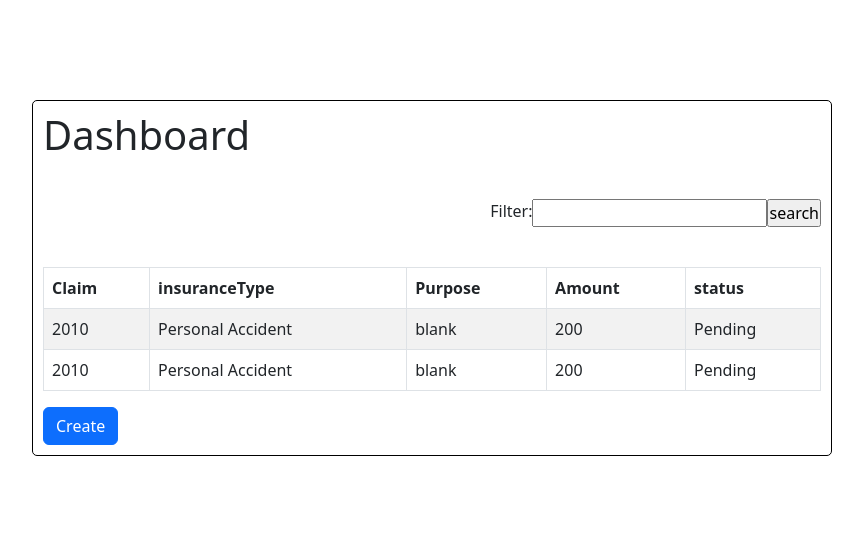
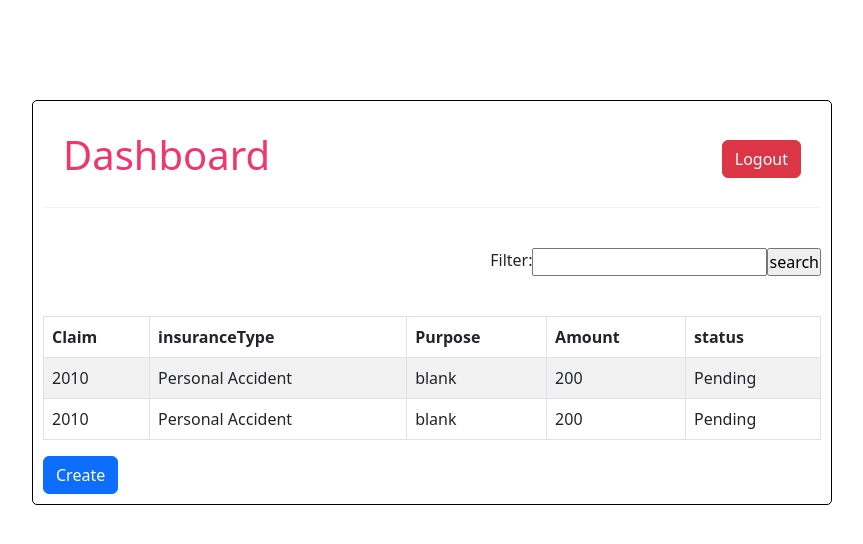
Before and after one commit to ghthegreat/TT2_9, a React (Create React App) app in the folder frontend/: page /dashboard in a window 1280 px wide. Shown: the top 544 px of the page, without its empty margins (208-1071 px from the left). Built offline with nearby package versions, Linux system fonts and the light colour scheme.

Commit message:
dashboard update logout button added

```diff
--- a/frontend/src/hyz/dashboard.js
+++ b/frontend/src/hyz/dashboard.js
@@ -66,7 +66,10 @@ const Dashboard = () => {
 
     return (
         <div className='content'>
-            <h1>Dashboard</h1>
+            <div className='headcontainer'>
+                <h1 className="dashheader">Dashboard</h1>
+                <Button className='logout' variant="danger">Logout</Button>{' '}
+            </div>
 
             <form action="" className='fields'>
 
--- a/frontend/src/index.css
+++ b/frontend/src/index.css
@@ -19,7 +19,20 @@ code {
   padding: 0;
   box-sizing: border-box;
 }
-
+.headcontainer{
+  display: flex;
+  flex-direction: row;
+  justify-content: space-between;
+  align-items: center;
+  padding: 20px;
+  border-bottom: 1px solid #f2f2f2;
+}
+.dashheader{
+  color: #f1356d;
+}
+.logout{
+  margin-left: auto;
+}
 .content{
 
   max-width: 800px;
```
